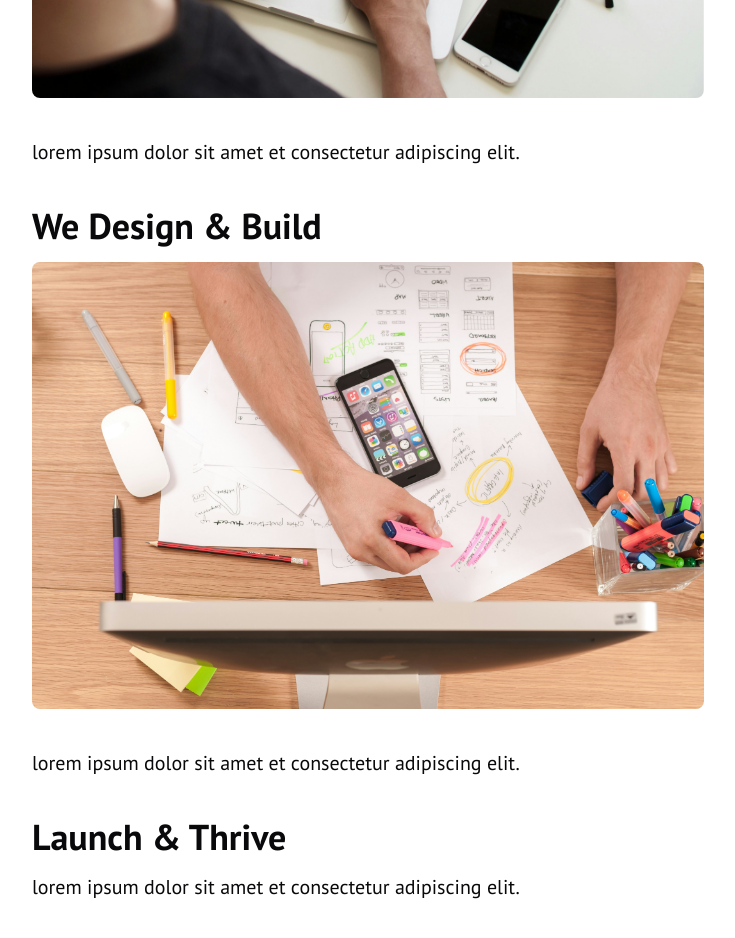
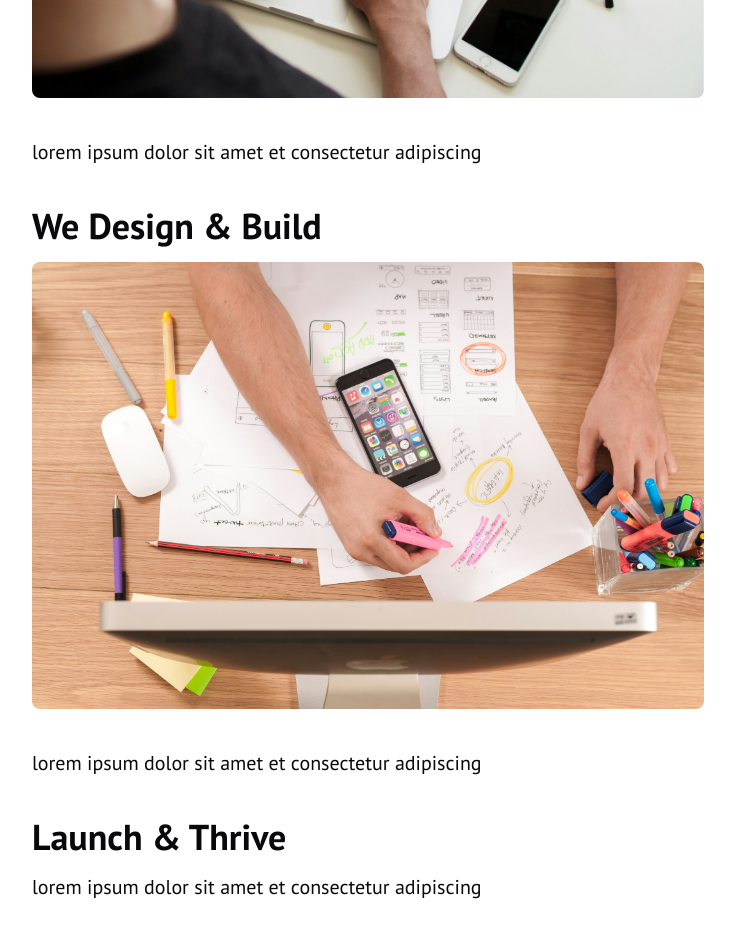
Before and after one commit to techtoniclabsid/landing-page, a Next.js app: page / in a window 1280 px wide. Shown: the part 2400-3338 px from the top of the page, without its empty margins (272-1007 px from the left). Built offline with nearby package versions, Linux system fonts and the light colour scheme.

Commit message:
feat: add text placeholder

```diff
--- a/src/components/landing-page/features.jsx
+++ b/src/components/landing-page/features.jsx
@@ -9,7 +9,7 @@ const Features = () => {
       title: "Share Your Vision",
       description: (
         <>
-          <p>lorem ipsum dolor sit amet et consectetur adipiscing elit.</p>
+          <p>lorem ipsum dolor sit amet et consectetur adipiscing</p>
         </>
       ),
       image: "/vision.jpg",
@@ -18,7 +18,7 @@ const Features = () => {
       title: "We Design & Build",
       description: (
         <>
-          <p>lorem ipsum dolor sit amet et consectetur adipiscing elit.</p>
+          <p>lorem ipsum dolor sit amet et consectetur adipiscing</p>
         </>
       ),
 
@@ -28,7 +28,7 @@ const Features = () => {
       title: "Launch & Thrive",
       description: (
         <>
-          <p>lorem ipsum dolor sit amet et consectetur adipiscing elit.</p>
+          <p>lorem ipsum dolor sit amet et consectetur adipiscing</p>
         </>
       ),
 
```
